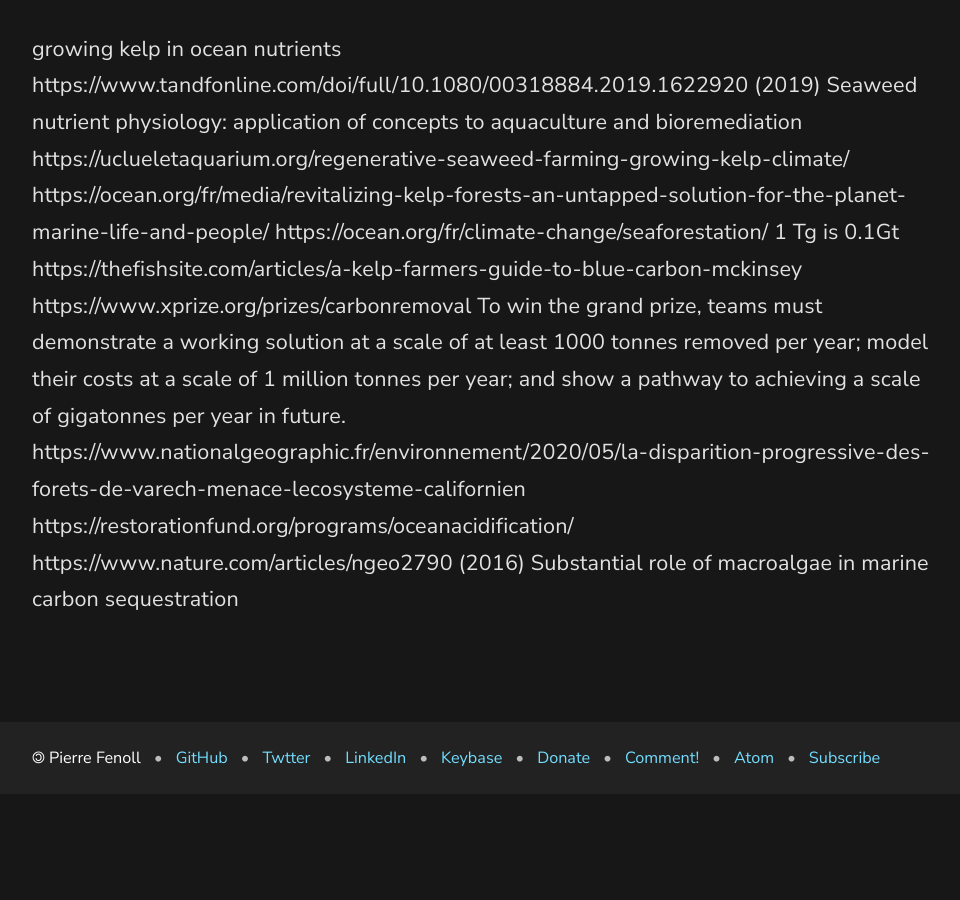
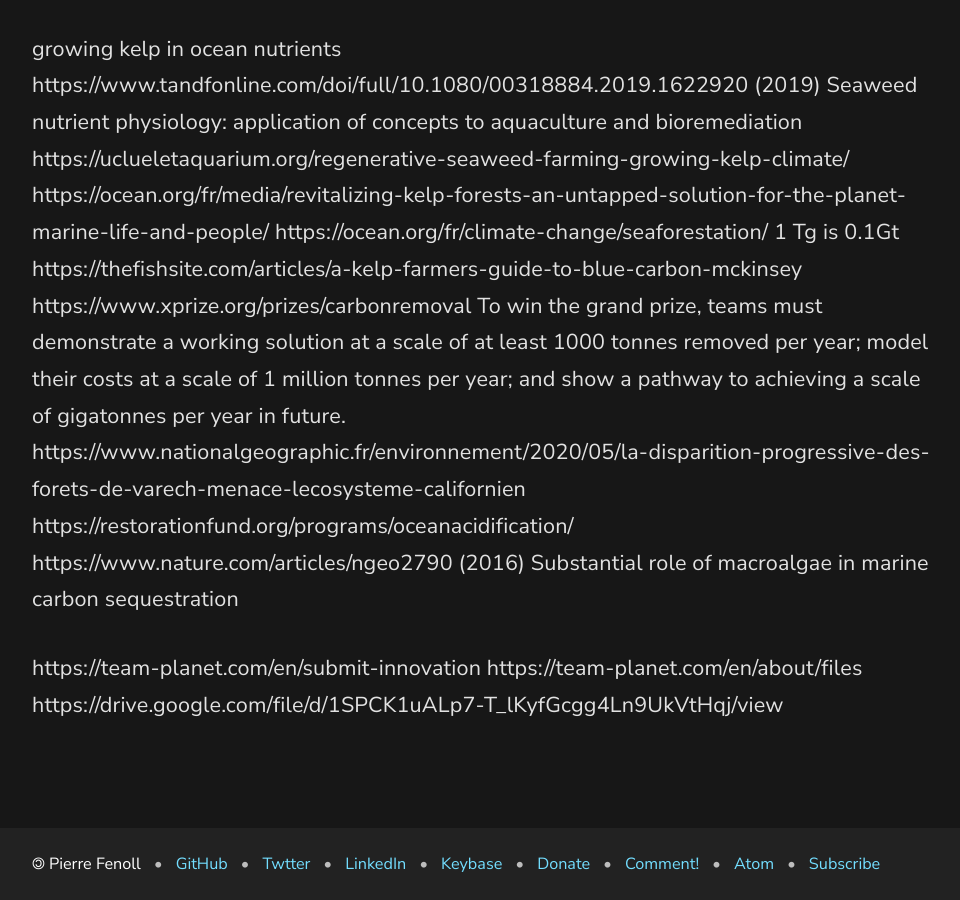
Before and after one commit to fenollp/fenollp.github.io, a Jekyll site: the page built from _posts/2023-07-06-algae.md, in a window 1280 px wide and 900 px high, scrolled down 2125 px. Shown: the whole window, without its empty margins (158-1118 px from the left). Built offline with Jekyll 4.4.1, drawn with Linux system fonts in a browser that asks for light colours; before the commit the page ends 2919 px from its top, so only the background shows below that; some of the changed lines change nothing that is shown.

Commit message:
links to team planet
Signed-off-by: Pierre Fenoll <pierrefenoll@gmail.com>

```diff
--- a/_posts/2023-07-06-algae.md
+++ b/_posts/2023-07-06-algae.md
@@ -67,3 +67,7 @@ https://www.nationalgeographic.fr/environnement/2020/05/la-disparition-progressi
 https://restorationfund.org/programs/oceanacidification/
 https://www.nature.com/articles/ngeo2790
 	(2016) Substantial role of macroalgae in marine carbon sequestration
+
+https://team-planet.com/en/submit-innovation
+https://team-planet.com/en/about/files
+https://drive.google.com/file/d/1SPCK1uALp7-T_lKyfGcgg4Ln9UkVtHqj/view
```
